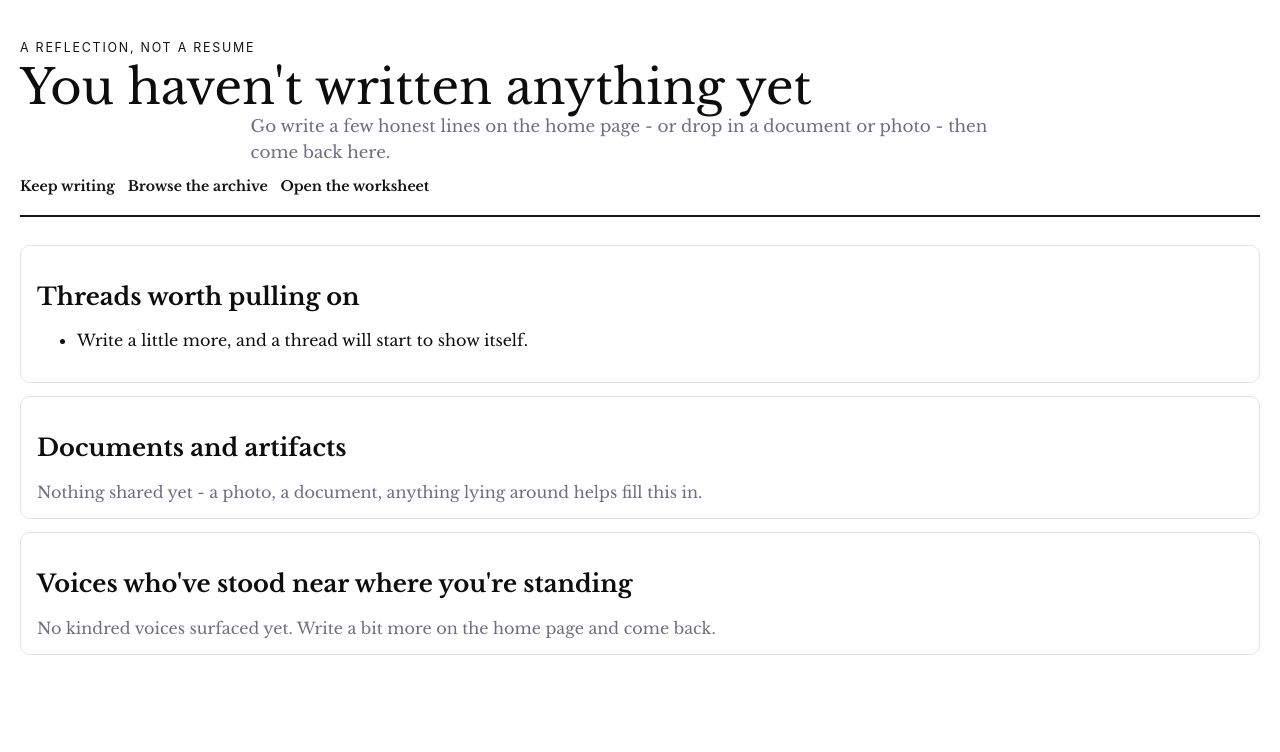
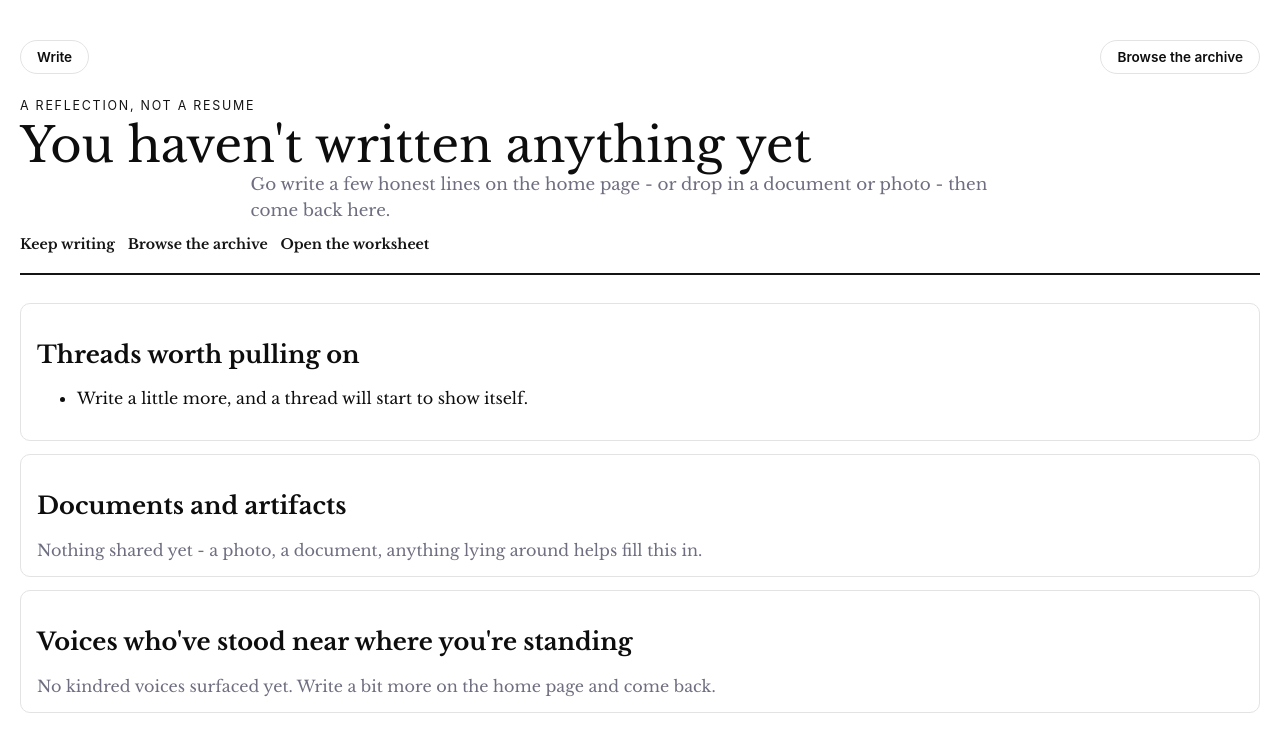
Before and after one commit to newstylemagazine/paceproject, a plain HTML site: page site/about-me.html in a window 1280 px wide. Drawn offline with nearby package versions, Linux system fonts and the light colour scheme.

Commit message:
Add the same top nav (Write / Browse the archive) to the reflection page
index.html and search.html both have a hero-nav bar for getting around;
about-me.html was missing it, so there was no obvious way back from the
reflection page besides the browser back button.

```diff
--- a/site/about-me.html
+++ b/site/about-me.html
@@ -12,6 +12,11 @@
   </head>
   <body>
     <main class="page about-page">
+      <nav class="hero-nav">
+        <a href="index.html" class="nav-link">Write</a>
+        <a href="search.html" class="nav-link">Browse the archive</a>
+      </nav>
+
       <header class="hero">
         <p class="eyebrow">A reflection, not a resume</p>
         <div class="about-headline-row">
```
